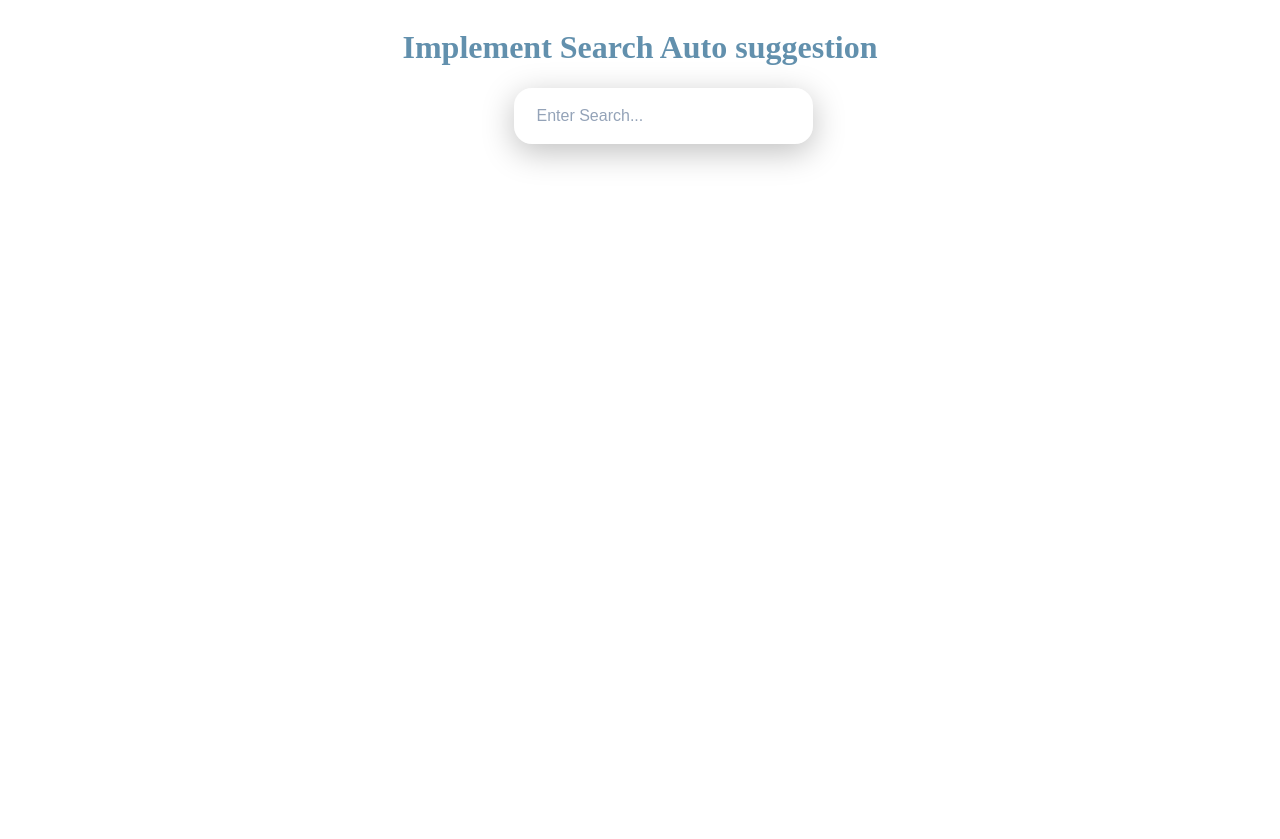
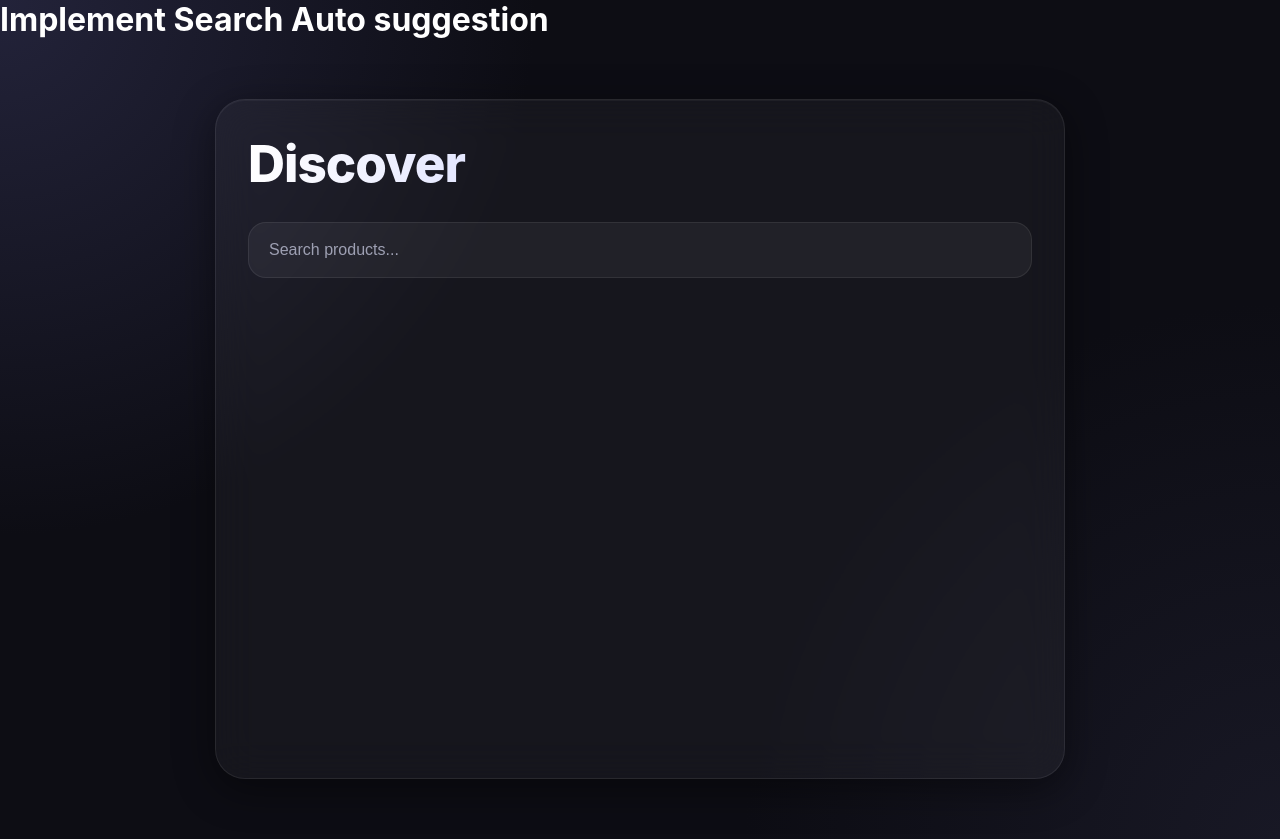
Before and after one commit to Sankalp2009/turbo-lamp, a React (Vite) app in the folder search_autocomplete3/: page / in a window 1280 px wide. Before the commit the page ends 800 px from the top, so only its background shows below. Built offline with nearby package versions, Linux system fonts and the light colour scheme; no server answers.

Commit message:
Display_suggestion_fix_css

```diff
--- a/search_autocomplete3/src/App.css
+++ b/search_autocomplete3/src/App.css
@@ -1,50 +1,223 @@
-.home{
+* {
+  margin: 0;
+  padding: 0;
+  box-sizing: border-box;
+}
+
+body {
+  font-family: "Inter", sans-serif;
+  background:
+    radial-gradient(circle at top left, #23233a, transparent 35%),
+    radial-gradient(circle at bottom right, #181825, transparent 35%),
+    #0d0d14;
+
+  color: white;
+  min-height: 100vh;
+}
+
+.search_page {
+  min-height: 100vh;
+  display: flex;
+  justify-content: center;
+  padding: 60px 20px;
+}
+
+.search_card {
   width: 100%;
-  height: 100%;
-  box-sizing: border-box;
+  max-width: 850px;
+
+  padding: 32px;
+
+  border-radius: 30px;
+
+  background: rgba(255, 255, 255, 0.04);
+
+  backdrop-filter: blur(20px);
+  -webkit-backdrop-filter: blur(20px);
+
+  border: 1px solid rgba(255, 255, 255, 0.08);
+
+  box-shadow:
+    0 10px 40px rgba(0, 0, 0, 0.45),
+    inset 0 1px 0 rgba(255, 255, 255, 0.04);
+}
+
+.search_title {
+  font-size: 3.2rem;
+  font-weight: 800;
+  margin-bottom: 28px;
+
+  letter-spacing: -1px;
+
+  background: linear-gradient(90deg, #ffffff, #9ea8ff);
+  -webkit-background-clip: text;
+  -webkit-text-fill-color: transparent;
+}
+
+.status,
+.error {
+  margin-top: 18px;
+  opacity: 0.8;
+}
+
+.error {
+  color: #ff7c7c;
+}
+
+.results_container {
+  margin-top: 28px;
+
   display: flex;
   flex-direction: column;
-  justify-content: center;
-  align-items: center;
+  gap: 18px;
+
+  max-height: 550px;
+  overflow-y: auto;
+  padding-right: 8px;
 }
 
-h1{
-  color: rgb(98, 144, 173);
+.results_container::-webkit-scrollbar {
+  width: 6px;
 }
 
-.searchInput{
-  width: 100%;
+.results_container::-webkit-scrollbar-thumb {
+  background: rgba(255, 255, 255, 0.15);
+  border-radius: 999px;
+}
 
-  padding: 18px 22px !important;
+.result_item {
+  display: flex;
+  align-items: center;
+  gap: 18px;
+
+  padding: 16px;
+
+  border-radius: 22px;
+
+  background: rgba(255, 255, 255, 0.035);
+
+  border: 1px solid rgba(255, 255, 255, 0.06);
+
+  transition: all 0.28s ease;
+
+  position: relative;
+  overflow: hidden;
+}
+
+.result_item::before {
+  content: "";
+
+  position: absolute;
+  inset: 0;
+
+  background: linear-gradient(
+    120deg,
+    transparent,
+    rgba(255, 255, 255, 0.04),
+    transparent
+  );
+
+  transform: translateX(-100%);
+  transition: transform 0.7s ease;
+}
+
+.result_item:hover::before {
+  transform: translateX(100%);
+}
+
+.result_item:hover {
+  transform: translateY(-4px);
+
+  border-color: rgba(158, 168, 255, 0.25);
+
+  background: rgba(255, 255, 255, 0.06);
+
+  box-shadow:
+    0 14px 30px rgba(0, 0, 0, 0.35),
+    0 0 20px rgba(158, 168, 255, 0.08);
+}
+
+.result_item img {
+  width: 90px;
+  height: 90px;
+
+  object-fit: cover;
 
   border-radius: 18px;
 
-  background:
-    rgba(255,255,255,0.08);
+  background: rgba(255, 255, 255, 0.05);
 
-  backdrop-filter: blur(12px);
+  border: 1px solid rgba(255, 255, 255, 0.08);
 
-  border:
-    1px solid rgba(255,255,255,0.12);
+  padding: 6px;
 
-  color: black;
+  flex-shrink: 0;
+}
 
-  font-size: 16px;
+.result_item h3 {
+  font-size: 1.05rem;
+  font-weight: 600;
+  margin-bottom: 8px;
+
+  color: #ffffff;
+}
+
+.result_item p {
+  color: #b7b7c9;
+  font-size: 0.95rem;
+}
+
+.category {
+  margin-left: auto;
+
+  font-size: 0.72rem;
+  text-transform: uppercase;
+  letter-spacing: 1.2px;
+
+  padding: 10px 14px;
+
+  border-radius: 999px;
+
+  background: rgba(158, 168, 255, 0.12);
+
+  border: 1px solid rgba(158, 168, 255, 0.14);
+
+  color: #c5ccff;
+
+  white-space: nowrap;
+}
+
+/* SEARCH INPUT */
+
+.search_input {
+  width: 100%;
+
+  padding: 18px 20px;
+
+  border-radius: 18px;
+
+  border: 1px solid rgba(255, 255, 255, 0.08);
+
+  background: rgba(255, 255, 255, 0.05);
+
+  color: white;
+  font-size: 1rem;
+
+  outline: none;
+
+  transition: all 0.25s ease;
+}
+
+.search_input::placeholder {
+  color: #9ea0b3;
+}
+
+.search_input:focus {
+  border-color: rgba(158, 168, 255, 0.4);
+
+  background: rgba(255, 255, 255, 0.07);
 
   box-shadow:
-    0 8px 32px rgba(0,0,0,0.25);
-
-  transition: all 0.3s ease;
+    0 0 0 4px rgba(158, 168, 255, 0.12),
+    0 10px 30px rgba(158, 168, 255, 0.1);
 }
-
-.searchInput::placeholder{
-  color: #94a3b8;
-}
-
-.searchInput:focus{
-  border:
-    1px solid rgba(59,130,246,0.6);
-
-  box-shadow:
-    0 0 0 4px rgba(59,130,246,0.15);
-}
--- a/search_autocomplete3/src/Components/Search.jsx
+++ b/search_autocomplete3/src/Components/Search.jsx
@@ -1,49 +1,81 @@
-import React, {useState, useEffect} from 'react'
-import SearchInput from './SearchInput'
+/* eslint-disable react-hooks/set-state-in-effect */
+import { useState, useEffect } from "react";
+import SearchInput from "./SearchInput";
+
 function Search() {
-
   const [query, setQuery] = useState("");
   const [suggestion, setSuggestion] = useState([]);
   const [isLoading, setIsLoading] = useState(false);
   const [iserror, setIsError] = useState(null);
 
-  useEffect(()=>{
+  useEffect(() => {
     const trimmed = encodeURIComponent(query.trim());
 
-    // Handle Empty Query
-    if(!trimmed && trimmed.length < 2){
-      // eslint-disable-next-line react-hooks/set-state-in-effect
+    if (!trimmed || trimmed.length < 2) {
       setSuggestion([]);
       setIsLoading(false);
       setIsError(null);
+      return;
     }
 
-    const FetchSearch = async()=>{
+    const FetchSearch = async () => {
       try {
-        setIsLoading(true)
-        let res = await fetch(`https://dummyjson.com/products/search?q=${trimmed}`)
-        let data = await res.json();
-        if(!data?.products) throw new Error("Data Not Found");
-        console.log(data?.products);
-        setSuggestion(data?.products || []);
+        setIsLoading(true);
+
+        const res = await fetch(
+          `https://dummyjson.com/products/search?q=${trimmed}`
+        );
+
+        const data = await res.json();
+
+        if (!data?.products) {
+          throw new Error("Data Not Found");
+        }
+
+        setSuggestion(data.products || []);
       } catch (error) {
         console.error(error);
-        setIsError(error);
-      }finally{
+        setIsError(error.message);
+      } finally {
         setIsLoading(false);
-        setIsError(null);
       }
-    }
+    };
 
     FetchSearch();
-
-  },[query])
+  }, [query]);
 
   return (
-    <div>
-      <SearchInput query={query} setQuery={setQuery} />
+    <div className="search_page">
+      <div className="search_card">
+        <h1 className="search_title">Discover</h1>
+
+        <SearchInput query={query} setQuery={setQuery} />
+
+        {isLoading && <h2 className="status">Loading...</h2>}
+
+        {iserror && <h2 className="error">{iserror}</h2>}
+
+        {!isLoading && query && suggestion.length === 0 && (
+          <h2 className="status">No Results Found</h2>
+        )}
+
+        <div className="results_container">
+          {suggestion?.map((el) => (
+            <div className="result_item" key={el.id}>
+              <div>
+                <img src={el.thumbnail} alt={el.title} />
+              </div>
+              <div className="product_info">
+                <h3>{el.title}</h3>
+                <p>${el.price}</p>
+              </div>
+              <span className="category">{el.category}</span>
+            </div>
+          ))}
+        </div>
+      </div>
     </div>
-  )
+  );
 }
 
-export default Search
+export default Search;
--- a/search_autocomplete3/src/Components/SearchInput.jsx
+++ b/search_autocomplete3/src/Components/SearchInput.jsx
@@ -2,12 +2,11 @@ function SearchInput({ query, setQuery }) {
   return (
     <div>
       <input
-        className="searchInput"
+        className="search_input"
         type="text"
-        name="search"
+        placeholder="Search products..."
         value={query}
-        onChange={(e)=>{setQuery(e.target.value)}}
-        placeholder="Enter Search..."
+        onChange={(e) => setQuery(e.target.value)}
       />
     </div>
   )
```
